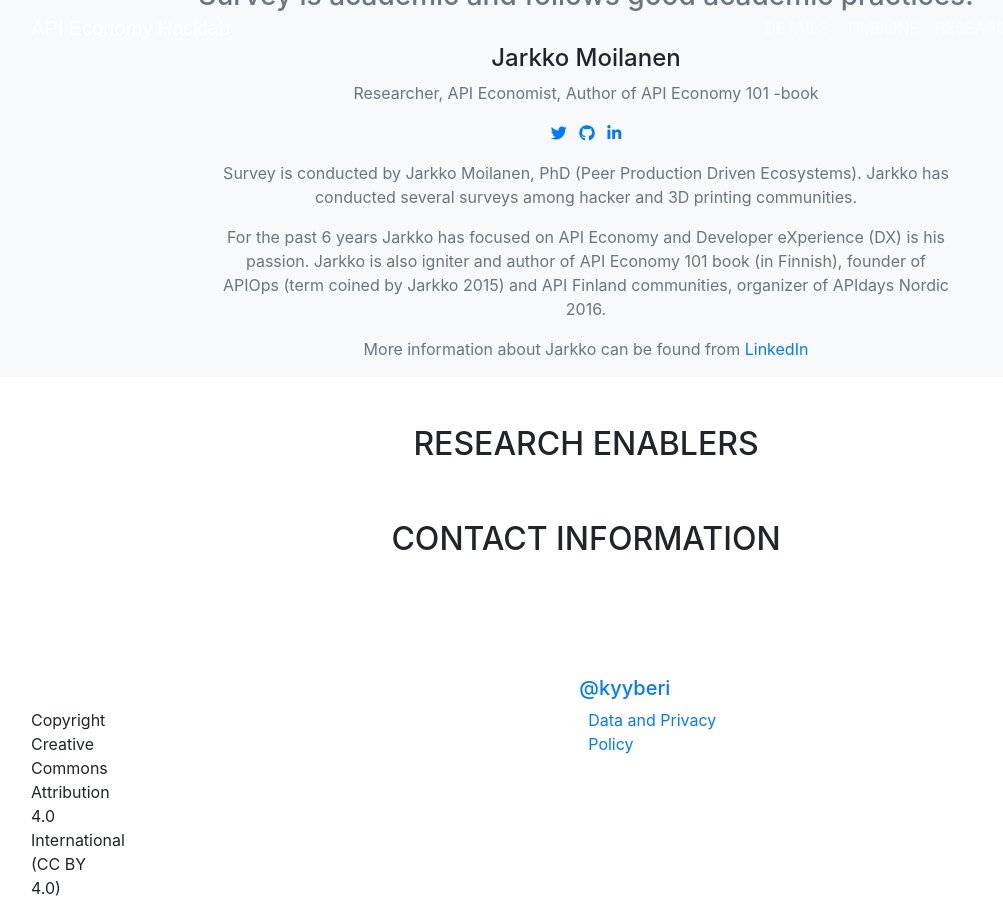
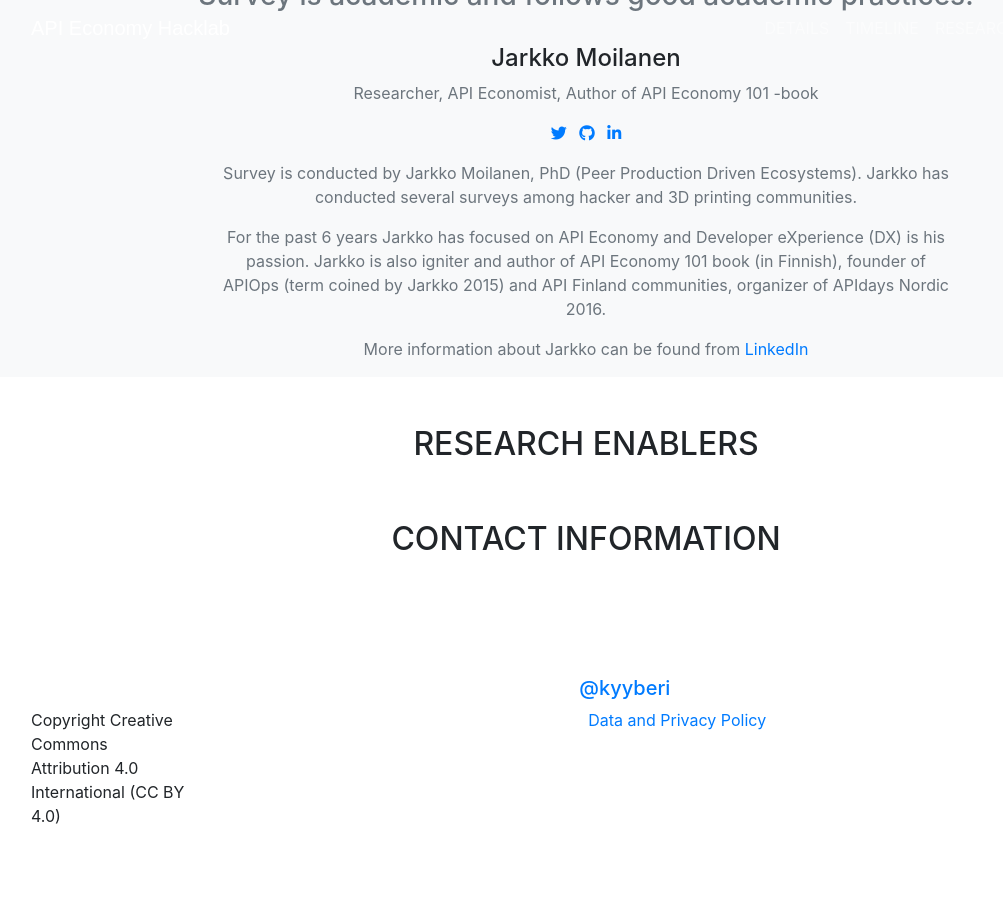
Before and after one commit to apieconomyhacklab/apiportalsurvey, a Jekyll site: the page built from index.md, in a window 1280 px wide and 900 px high, scrolled down 1733 px. Shown: the whole window, without its empty margins (54-1057 px from the left). Built offline with Jekyll 4.4.1, drawn with Linux system fonts in a browser that asks for light colours; nearby versions of some CDN libraries; some web fonts are replaced; library files that are not in the unit come from our copies; after the commit the page ends 2561 px from its top, so only the background shows below that.

Commit message:
minor fixes

```diff
--- a/_layouts/default.html
+++ b/_layouts/default.html
@@ -57,10 +57,10 @@
     <footer>
       <div class="container">
         <div class="row">
-          <div class="col-md-2">
+          <div class="col-md-4">
             <span class="copyright">{{ site.data.default.copyright }}</span>
           </div>
-          <div class="col-md-2">
+          <div class="col-md-4">
             <ul class="list-inline quicklinks">
               {%- for ql in site.data.default.quicklinks -%}
               {% assign ws = '' %}
```
